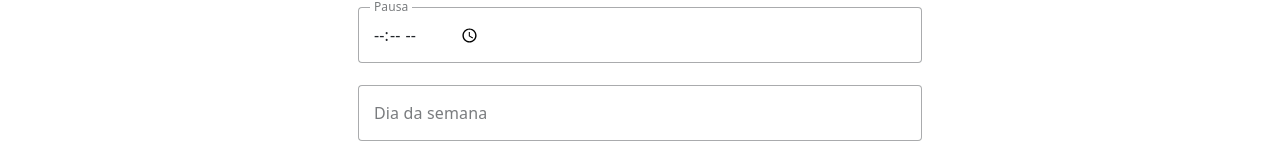
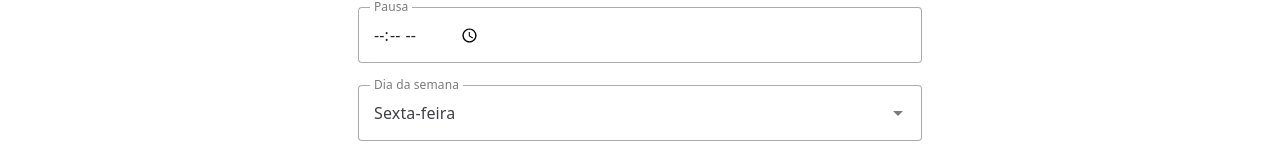
Before and after one commit to lanerLF/projeto-modulo-1, a Vue app: page /manage-exercises in a window 1280 px wide. Shown: the part 414-575 px from the top of the page. Built offline with nearby package versions, Linux system fonts and the light colour scheme; no server answers.

Commit message:
feat: adds post request making the signup of the workouts

```diff
--- a/src/views/ManageExercise.vue
+++ b/src/views/ManageExercise.vue
@@ -47,14 +47,15 @@
         type="time"
         :rules="[(value) => !!value || 'O campo deve ser preenchido!']"
       ></v-text-field>
-      <v-text-field
+      <v-select
         class="mw-100 w-50"
         variant="outlined"
         label="Dia da semana"
         placeholder="Dia da semana..."
         v-model="week_day"
+        :items="week_day_list"
         :rules="[(value) => !!value || 'O campo deve ser preenchido!']"
-      ></v-text-field>
+      ></v-select>
       <v-textarea
         class="mw-100 w-50"
         label="Observações"
@@ -62,8 +63,8 @@
         clearable
         variant="outlined"
         v-model="observations"
-        ></v-textarea>
-      <v-btn type="submit" color="#1e90ff" >Cadastrar</v-btn>
+      ></v-textarea>
+      <v-btn type="submit" color="#1e90ff">Cadastrar</v-btn>
     </v-form>
   </div>
 </template>
@@ -72,15 +73,23 @@ import axios from "axios";
 export default {
   data() {
     return {
-      exercise_name: "",
       exercise_data: {},
       exercise_list: [],
       selected_item: null,
       repetitions: 0,
       kilograms: 0,
       pause: "",
-      week_day: "",
+      week_day: new Date(),
       observations: "",
+      week_day_list: [
+        "Segunda-feira",
+        "Terça-feira",
+        "Quarta-feira",
+        "Quinta-feira",
+        "Sexta-feita",
+        "Sábado",
+        "Domingo",
+      ],
     };
   },
   methods: {
@@ -89,9 +98,7 @@ export default {
         .get("http://localhost:3000/exercises")
         .then((res) => (this.exercise_data = res.data))
         .catch((error) => alert(error));
-      console.log(this.exercise_data);
       this.exercise_list = this.exercise_data.map((item) => {
-        console.log(item.description);
         return item.description;
       });
     },
@@ -100,13 +107,53 @@ export default {
 
       if (!valid) {
         alert("PREENCHA OS CAMPOS CORRETAMENTE.");
-        return
+        return;
       }
-
+      if (this.week_day == "Segunda-feira") {
+        return (this.week_day = "segunda");
+      } else if (this.week_day == "Terça-feira") {
+        return (this.week_day = "terca");
+      } else if (this.week_day == "Quarta-feira") {
+        return (this.week_day = "quarta");
+      } else if (this.week_day == "Quinta-feira") {
+        return (this.week_day = "quinta");
+      } else if (this.week_day == "Sexta-feira") {
+        return (this.week_day = "sexta");
+      } else if (this.week_day == "Sábado") {
+        return (this.week_day = "sabado");
+      } else if (this.week_day == "Domingo") {
+        return (this.week_day = "domingo");
+      }
+      const user_data = JSON.parse(localStorage.getItem("user-info")) || null;
+      const body = {
+        student_id: user_data.name,
+        exercise_id: this.selected_item,
+        repetitions: this.repetitions,
+        weight: this.kilograms,
+        break_time: this.pause,
+        observations: this.observations,
+        day: this.weekday,
+      };
+      const axios_post = await axios
+        .post("http://localhost:3000/workouts", body)
+        .then((res) => {
+          if (res.status >= 200 && res.status < 300) {
+            alert("TREINO CADASTRADO COM SUCESSO.");
+            console.log(res.status);
+            console.log(body);
+          }
+        })
+        .catch((error) => {
+          alert("FALHA AO CADASTRAR", error);
+        });
     },
   },
   mounted() {
     this.handle_get();
+
+    this.week_day = new Date().toLocaleDateString("PT", { weekday: "long" });
+    this.week_day =
+      this.week_day.charAt(0).toUpperCase() + this.week_day.slice(1);
   },
 };
 </script>
```
